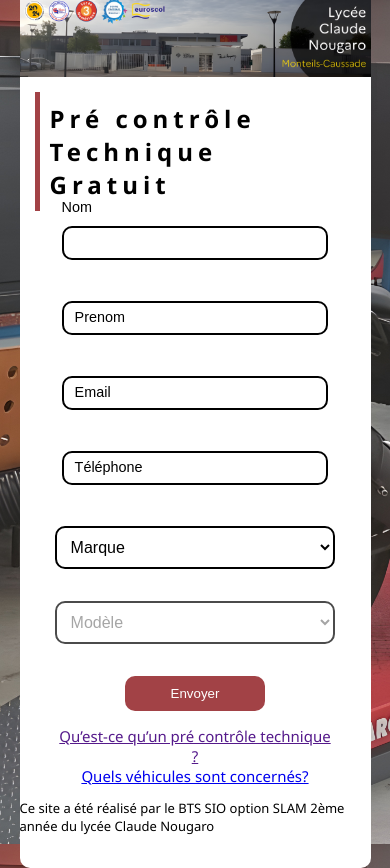
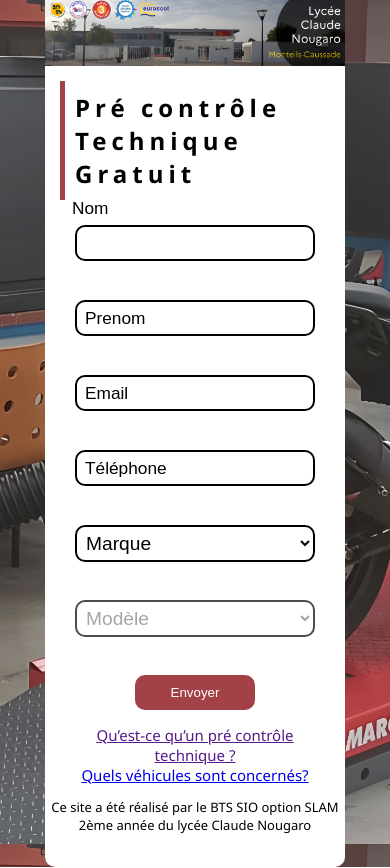
Before and after one commit to chronost82/DMS_Nougaro_Ap3, a CodeIgniter 4 app: the page made by app/Views/accueil.php in a window 390 px wide. Run offline with PHP 8.4 and a stand-in for CodeIgniter, Linux system fonts and the light colour scheme; the template is opened without the code that fills it, so the values that code supplies are empty; some libraries are stand-ins or nearby versions.

Commit message:
🎨 Update styles for form and credit section; improve responsiveness

```diff
--- a/public/css/accueil.css
+++ b/public/css/accueil.css
@@ -203,7 +203,7 @@ form {
 
 .credit {
     font-size: 13px;
-
+    text-align: center;
 }
 
 @media only screen and (max-width: 576px) {
@@ -222,11 +222,10 @@ form {
         margin-bottom: 35px;
     }
 
-    .form-contact .inputbox input:not([type="submit"]) {
-        height: 20px;
-        width: 90%;
+    .form-contact .inputbox input:not([type="submit"], [class="marque"]),
+    .form-contact .inputbox select {
         padding: 5px;
-        font-size: 0.9em;
+        /* font-size: 0.9em; */
     }
 
     .form-contact h1 {
@@ -237,6 +236,7 @@ form {
     .form-contact .inputbox span {
         font-size: 0.9em;
         top: 20%;
+        left: 10px;
     }
 
     .form-contact .inputbox input:focus~span,
@@ -244,3 +244,44 @@ form {
         font-size: 0.9em;
     }
 }
+
+@media only screen and (max-width: 768px) {
+    .form-contact {
+        width: 60%;
+    }
+
+    form {
+        width: 80%;
+    }
+
+    .form-contact .inputbox {
+        position: relative;
+        width: 100%;
+        height: 40px;
+        margin-bottom: 35px;
+        font-size: 1.2em;
+    }
+
+    .form-contact .inputbox input:not([type="submit"], [class="marque"]),
+    .form-contact .inputbox select {
+        padding: 5px;
+
+    }
+
+    .form-contact h1 {
+        font-size: 1.5em;
+        margin: 15px;
+        margin-bottom: 25px;
+    }
+
+    .form-contact .inputbox span {
+        font-size: 0.9em;
+        top: 20%;
+        left: 10px;
+    }
+
+    .form-contact .inputbox input:focus~span,
+    .form-contact .inputbox input:valid~span {
+        font-size: 0.9em;
+    }
+}
```
